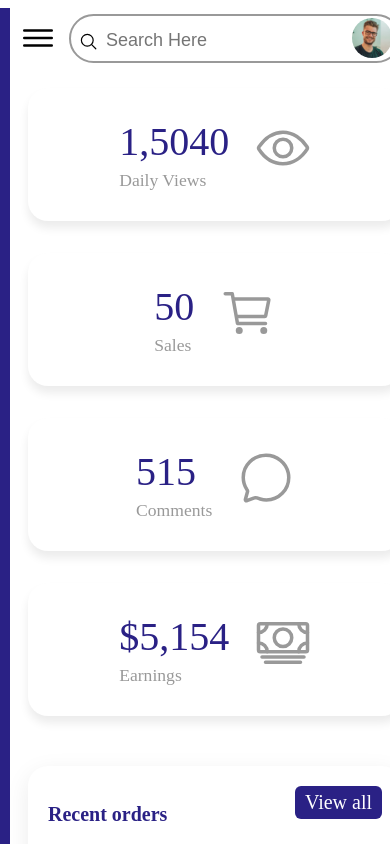
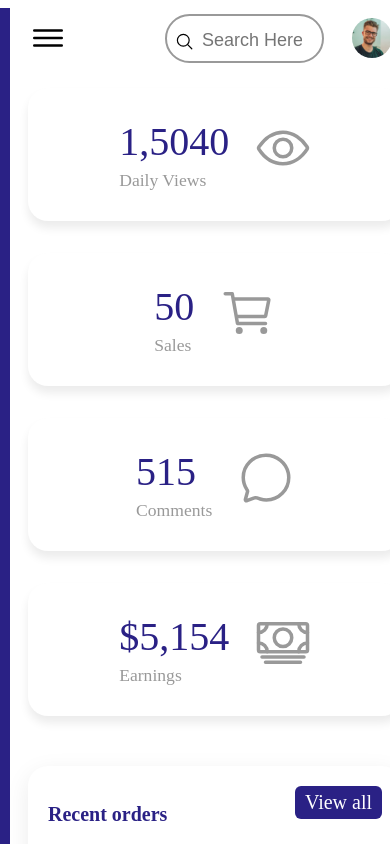
Before and after one commit to Hriday505/dash, a plain HTML site: page index.html in a window 390 px wide. Shown: the top 844 px of the page. Drawn offline with nearby package versions, Linux system fonts and the light colour scheme.

Commit message:
Update dash.css

```diff
--- a/dash.css
+++ b/dash.css
@@ -386,4 +386,10 @@ display:block;
 		left:inherit;
 	}
 
+
+	.main .search{
+		width:100px;
+		right:0;
+	}
+
 }
```
